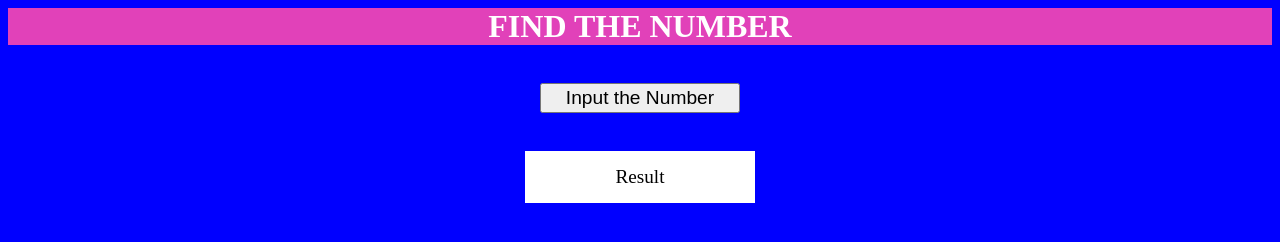
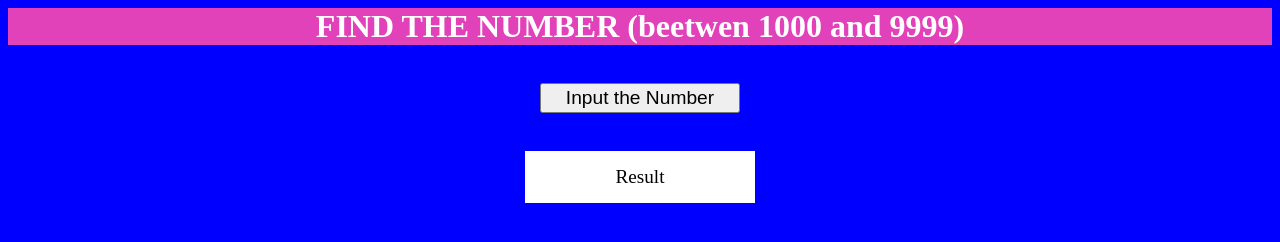
Before and after one commit to Ramazan-E/Find-The-Game, a plain HTML site: page index.html in a window 1280 px wide. Drawn offline with Linux system fonts and the light colour scheme.

Commit message:
Update index.html

```diff
--- a/index.html
+++ b/index.html
@@ -6,7 +6,7 @@
     </head>
 
     <body>
-        <h1>FIND THE NUMBER</h1>
+        <h1>FIND THE NUMBER (beetwen 1000 and 9999)</h1>
         <button class="btn" onclick="getNumber();">Input the Number</button>
         <p id="demo">Result</p>
         <script src="index.js"></script>
```
